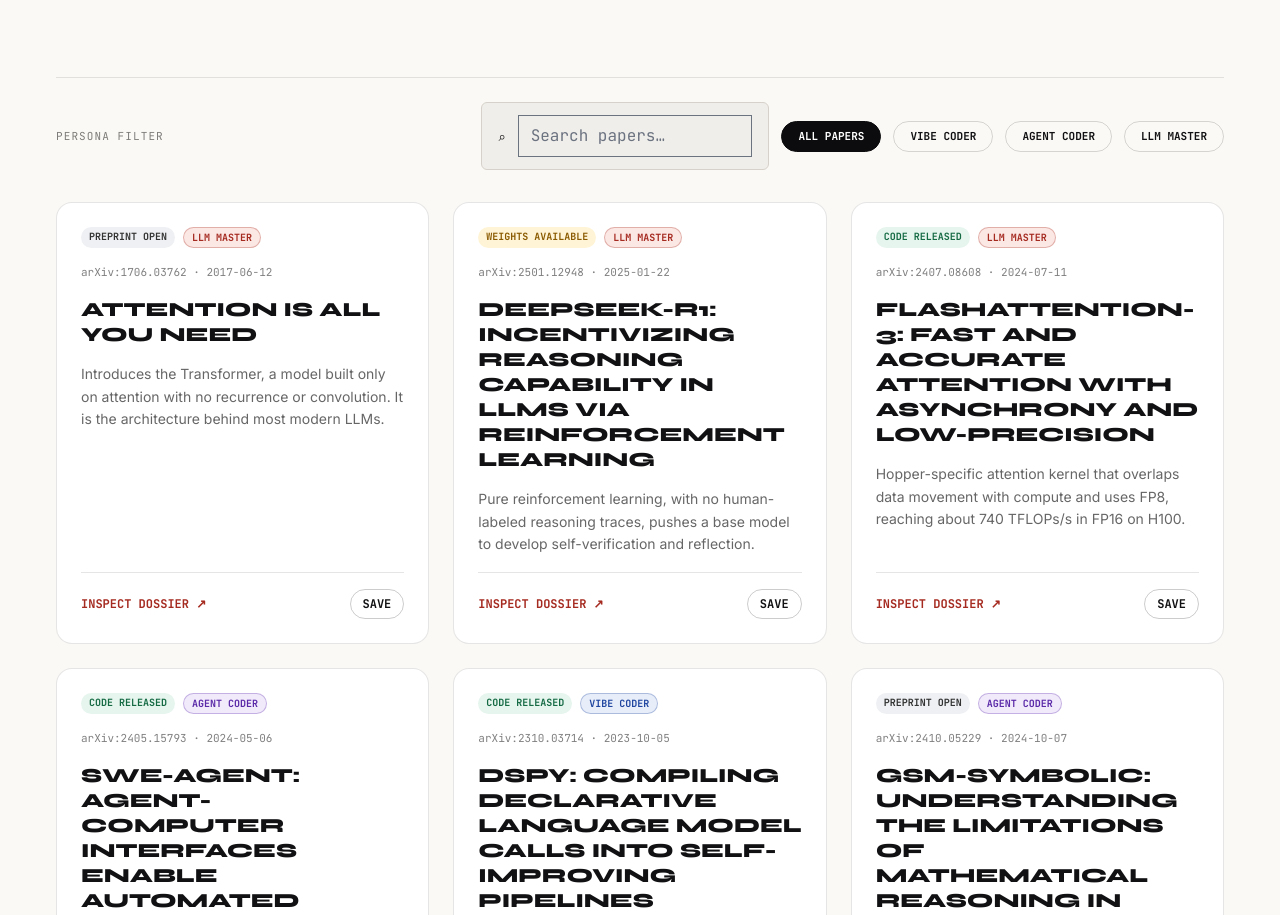
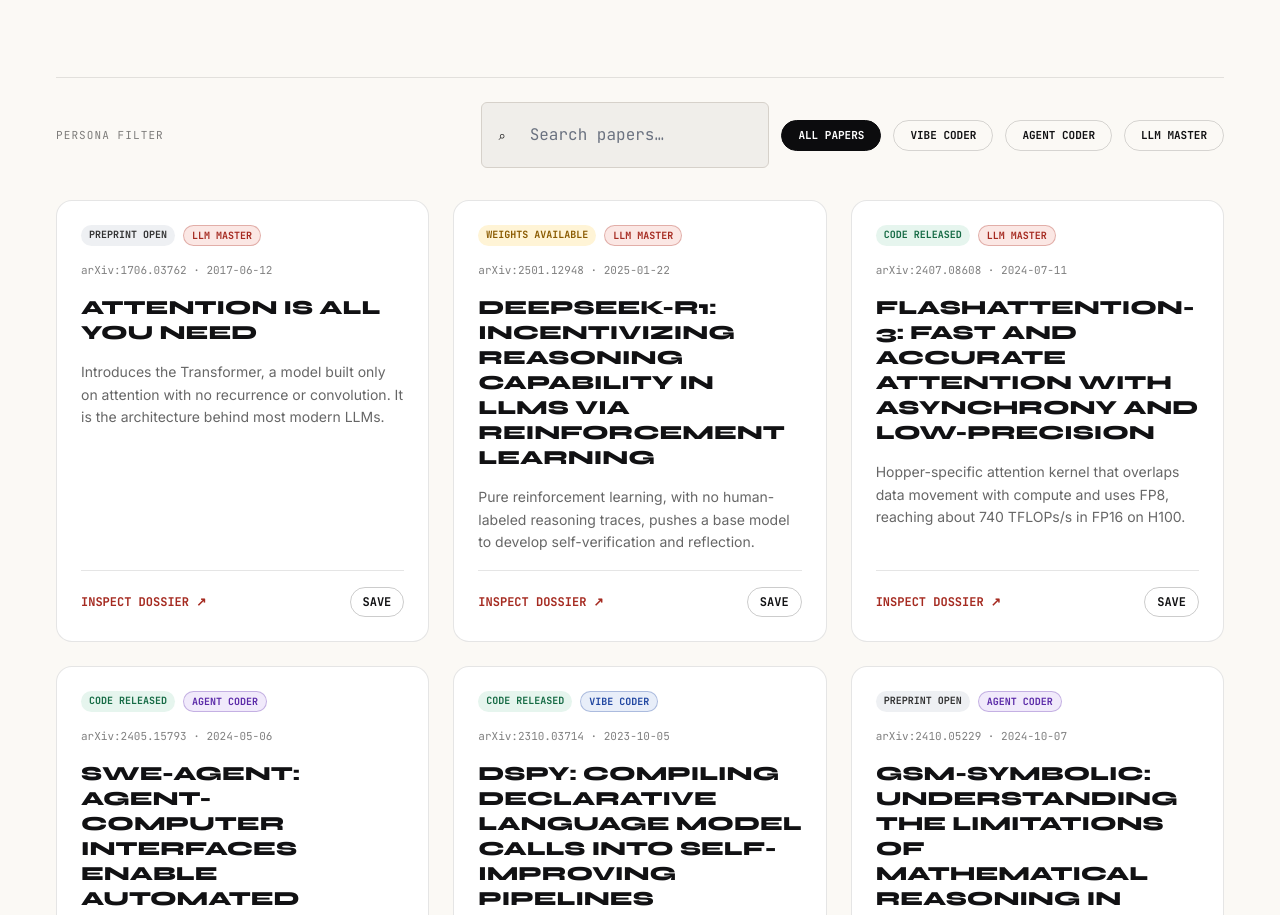
Before and after one commit to walruto/VIBE-APEX, a plain HTML site: page index.html in a window 1280 px wide. Shown: the part 889-1804 px from the top of the page. Drawn offline with nearby package versions, Linux system fonts and the light colour scheme.

Commit message:
Remove the double border on the search field
https://github.com/walruto/VIBE-APEX

```diff
--- a/index.html
+++ b/index.html
@@ -63,7 +63,7 @@
     .btn-hero { background: transparent; color: var(--color-neutral); border-color: rgba(251, 249, 245, .7); }
     .btn-hero:hover { background: var(--color-neutral); color: var(--color-primary); }
     .field { display: flex; align-items: center; gap: .75rem; padding: .75rem 1rem; background: var(--color-surface); border: 1px solid var(--color-line); border-radius: 6px; font-family: 'JetBrains Mono', monospace; font-size: 13px; color: var(--color-secondary); }
-    .field input { background: transparent; outline: none; width: 100%; color: inherit; }
+    .field input { background: transparent; border: 0; outline: none; width: 100%; color: inherit; }
     .label { font-family: 'JetBrains Mono', monospace; font-size: 11px; letter-spacing: .14em; text-transform: uppercase; }
     .progress { height: 6px; background: #E4E0DA; border-radius: 9999px; overflow: hidden; }
     .progress > span { display: block; height: 100%; background: var(--color-primary); transition: width .4s; }
```
Also changed, not shown: docs/screenshot-discover.png.
